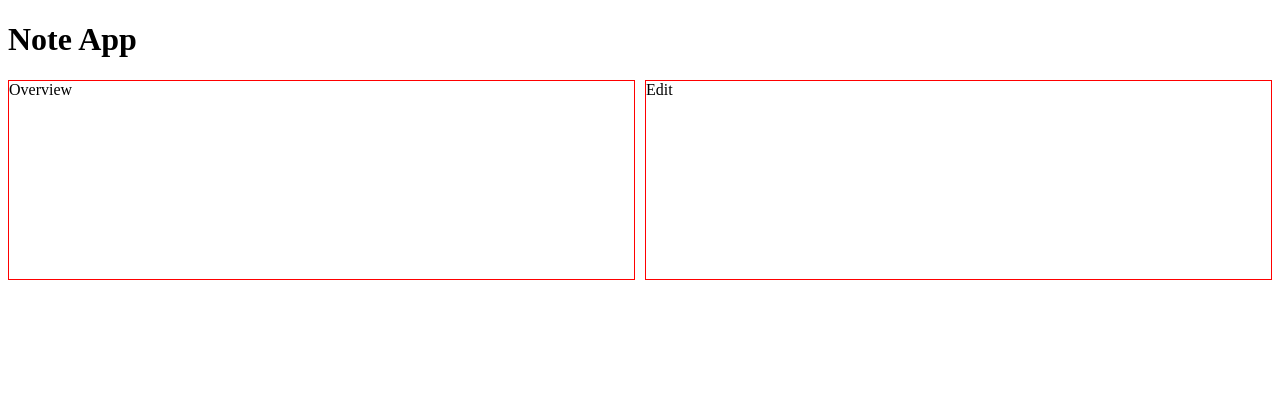
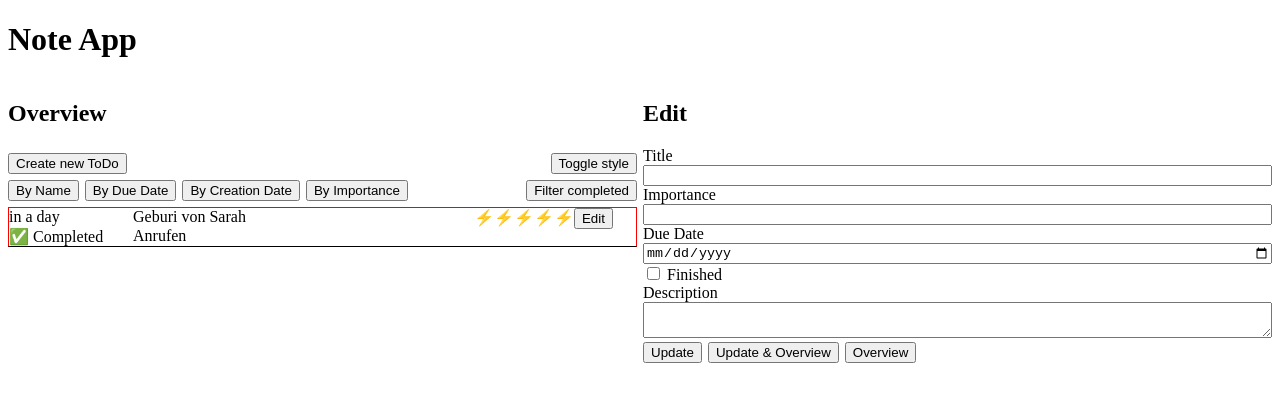
Before and after one commit to shodel/ost_cas_fee_2022_projekt_1, a website: page source/public/index.html in a window 1280 px wide. Drawn offline with nearby package versions, Linux system fonts and the light colour scheme.

Commit message:
Alle HTML-Elemente hinzugefügt

```diff
--- a/source/public/index.html
+++ b/source/public/index.html
@@ -11,12 +11,54 @@
 </head>
 <body>
 <h1>Note App</h1>
-<div class="grid-wrapper">
-  <div class="todo-overview">
-    Overview
+<div class="flex-container-row">
+  <div class="flex-item-grow-1 flex-container-column">
+    <h2>Overview</h2>
+    <div class="flex-container-row">
+      <button type="button">Create new ToDo</button>
+      <button class="flex-item-end" type="button">Toggle style</button>
+    </div>
+    <div class="flex-container-row">
+      <button type="button">By Name</button>
+      <button type="button">By Due Date</button>
+      <button type="button">By Creation Date</button>
+      <button type="button">By Importance</button>
+      <button class="flex-item-end" type="button">Filter completed</button>
+    </div>
+    <div class="flex-container-column">
+      <div class="todo-item">
+        <div class="todo-item-due-date">in a day</div>
+        <div class="todo-item-title">Geburi von Sarah</div>
+        <div class="todo-item-importance">⚡⚡⚡⚡⚡</div>
+        <div class="todo-item-state">✅ Completed</div>
+        <div class="todo-item-description">Anrufen</div>
+        <div class="todo-item-edit">
+          <button type="button">Edit</button>
+        </div>
+      </div>
+    </div>
   </div>
-  <div class="todo-edit">
-    Edit
+  <div class="flex-item-grow-1">
+    <h2>Edit</h2>
+    <div class="todo-form">
+      <form>
+        <label for="todo-edit-title">Title</label>
+        <input id="todo-edit-title" class="full-width" type="text">
+        <label for="todo-edit-importance">Importance</label>
+        <input id="todo-edit-importance" class="full-width" type="text">
+        <label for="todo-edit-due-date">Due Date</label>
+        <input id="todo-edit-due-date" class="full-width" type="date">
+        <input id="todo-edit-finished" type="checkbox" name="todo-finished">
+        <label for="todo-edit-finished">Finished</label><br>
+        <label for="todo-edit-description">Description</label>
+        <textarea id="todo-edit-description" class="full-width"></textarea>
+      </form>
+    </div>
+    <div class="todo-actions flex-container-row">
+      <button type="button">Update</button>
+      <button type="button">Update & Overview</button>
+      <button type="button">Overview</button>
+    </div>
   </div>
 </div>
 </body>
--- a/source/public/styles/index.css
+++ b/source/public/styles/index.css
@@ -2,21 +2,64 @@
     box-sizing: border-box;
 }
 
-.grid-wrapper {
+.todo-item {
     display: grid;
-    grid-template-columns: 1fr 1fr;
-    grid-gap: 10px;
-    grid-auto-rows: minmax(200px, auto);
+    grid-template-columns: 4fr 11fr 3fr 2fr;
+    grid-template-rows: 1fr 1fr;
+    border: 1px solid red;
+    border-bottom: 1px solid black;
 }
 
-.todo-overview {
+.todo-item-due-date {
     grid-column: 1 / 2;
-    grid-row: 1;
-    border: 1px solid red;
+    grid-row: 1 / 2;
 }
 
-.todo-edit {
+.todo-item-title {
     grid-column: 2 / 3;
-    grid-row: 1;
-    border: 1px solid red;
+    grid-row: 1 / 2;
 }
+
+.todo-item-importance {
+    grid-column: 3 / 4;
+    grid-row: 1 / 2;
+}
+
+.todo-item-state {
+    grid-column: 1 / 2;
+    grid-row: 2 / 3;
+}
+
+.todo-item-description {
+    grid-column: 2 / 4;
+    grid-row: 2 / 3;
+}
+
+.todo-item-edit {
+    grid-column: 4 / 5;
+    grid-row: 1 / 3;
+}
+
+.full-width {
+    width: 100%;
+}
+
+.flex-container-column {
+    display: flex;
+    flex-direction: column;
+    gap: 6px;
+}
+
+.flex-container-row {
+    display: flex;
+    flex-direction: row;
+    gap: 6px;
+}
+
+.flex-item-end {
+    margin-left: auto;
+}
+
+.flex-item-grow-1 {
+    flex: 1;
+}
```
Also changed, not shown: 1 other file.
